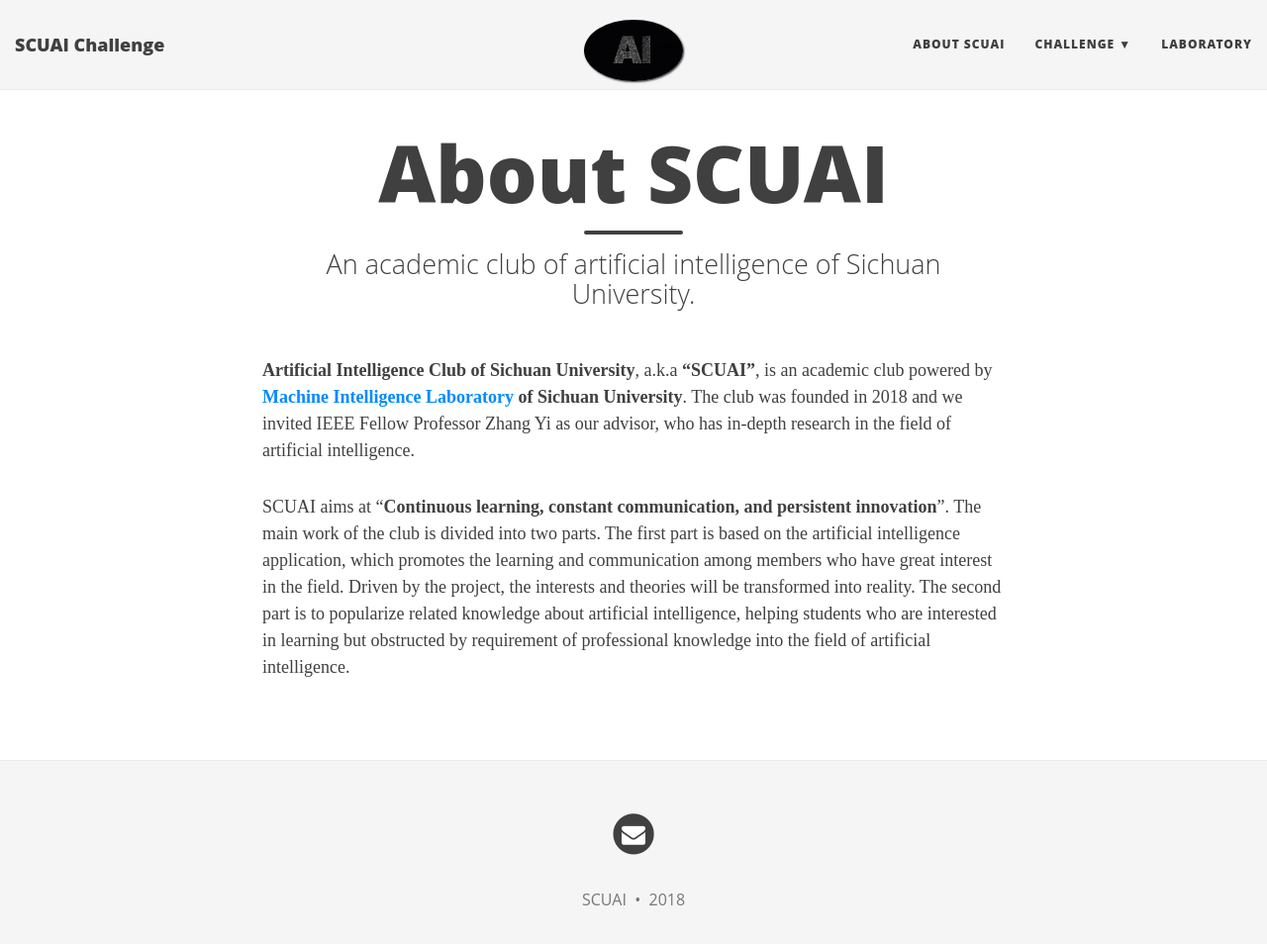
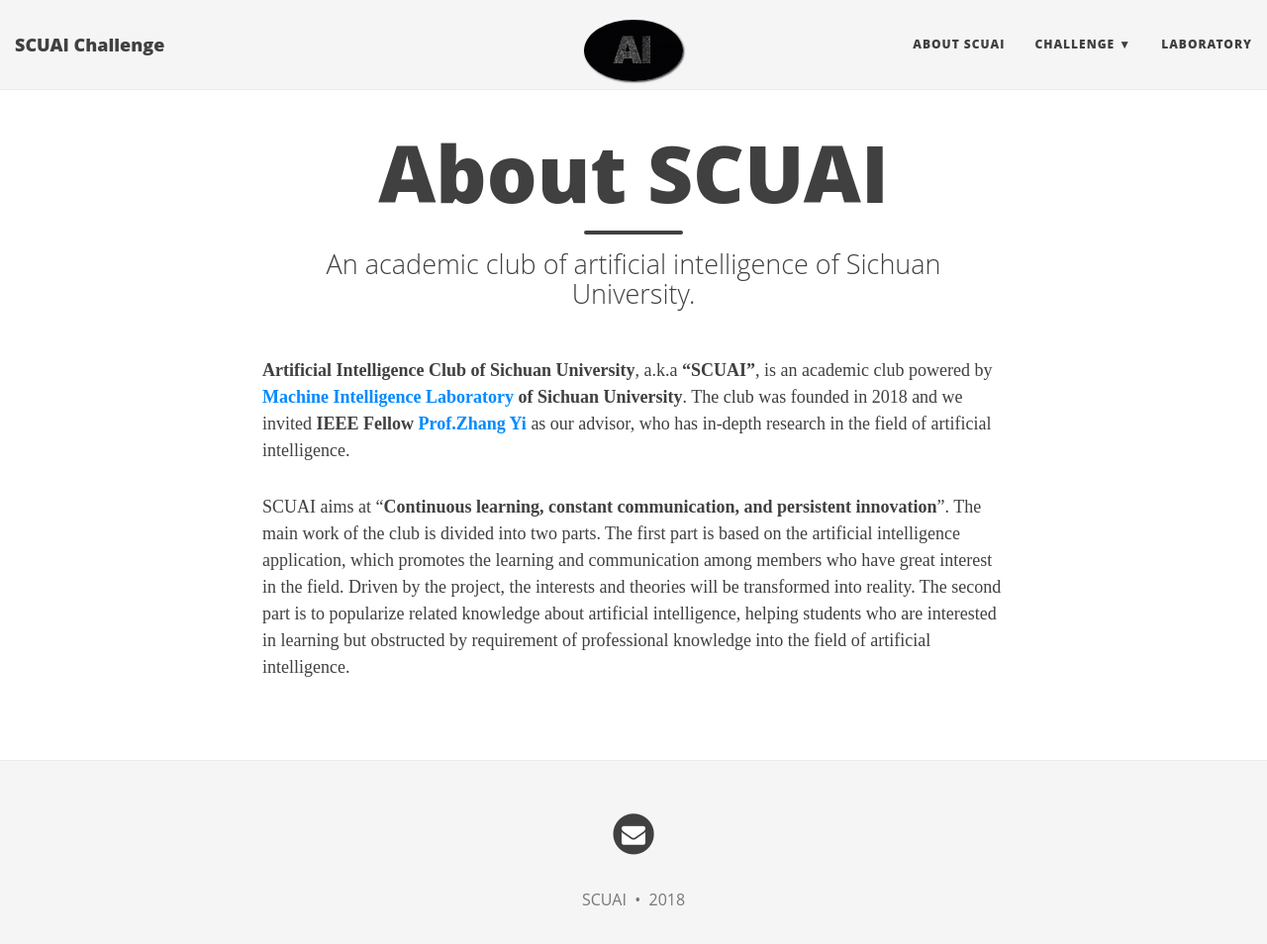
Before and after one commit to SCUAIClub/SCUAIClub.github.io, a Jekyll site: the page built from aboutme.md, in a window 1280 px wide and 971 px high. Shown: the top 954 px of the window at 99% size. Built offline with Jekyll 4.4.1, drawn with Linux system fonts in a browser that asks for light colours; nearby versions of some CDN libraries; some web fonts are replaced.

Commit message:
update aboutme

```diff
--- a/aboutme.md
+++ b/aboutme.md
@@ -15,6 +15,6 @@
 
 To be honest, I'm having some trouble remembering right now, so why don't you just watch [my movie](http://en.wikipedia.org/wiki/The_Princess_Bride_%28film%29) and it will answer **all** your questions. -->
 
-**Artificial Intelligence Club of Sichuan University**, a.k.a **"SCUAI"**, is an academic club powered by **[Machine Intelligence Laboratory](http://zyimed.machineilab.org/) of Sichuan University**. The club was founded in 2018 and we invited IEEE Fellow Professor Zhang Yi as our advisor, who has in-depth research in the field of artificial intelligence.
+**Artificial Intelligence Club of Sichuan University**, a.k.a **"SCUAI"**, is an academic club powered by **[Machine Intelligence Laboratory](http://zyimed.machineilab.org/) of Sichuan University**. The club was founded in 2018 and we invited **IEEE Fellow [Prof.Zhang Yi](http://www.machineilab.org/users/zhangyi/index.html)** as our advisor, who has in-depth research in the field of artificial intelligence.
 
 SCUAI aims at "**Continuous learning, constant communication, and persistent innovation**". The main work of the club is divided into two parts. The first part is based on the artificial intelligence application, which promotes the learning and communication among members who have great interest in the field. Driven by the project, the interests and theories will be transformed into reality. The second part is to popularize related knowledge about artificial intelligence, helping students who are interested in learning but obstructed by requirement of professional knowledge into the field of artificial intelligence.
```
